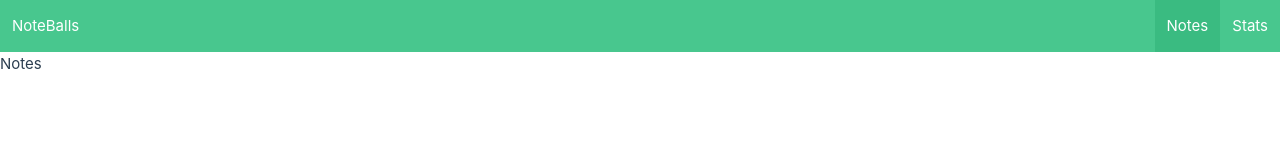
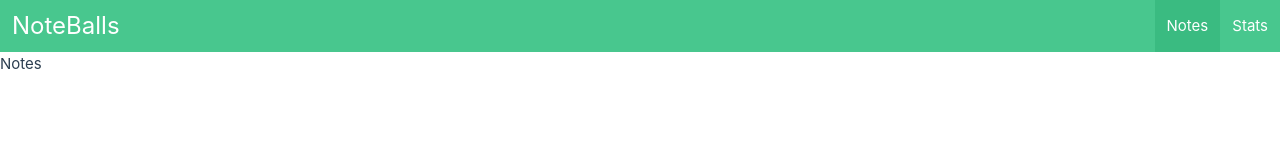
Before and after one commit to memorah/vue-composition-api-noteAPP, a Vue app: page / in a window 1280 px wide. Shown: the top 160 px of the page. Built offline with nearby package versions, Linux system fonts and the light colour scheme.

Commit message:
logo css

```diff
--- a/src/components/layout/NavBar.vue
+++ b/src/components/layout/NavBar.vue
@@ -1,7 +1,7 @@
 <template>
   <nav class="navbar is-success" role="navigation" aria-label="main navigation">
     <div class="navbar-brand">
-      <div class="navbar-item">NoteBalls</div>
+      <div class="navbar-item is-size-4">NoteBalls</div>
       <a
         role="button"
         class="navbar-burger"
```
